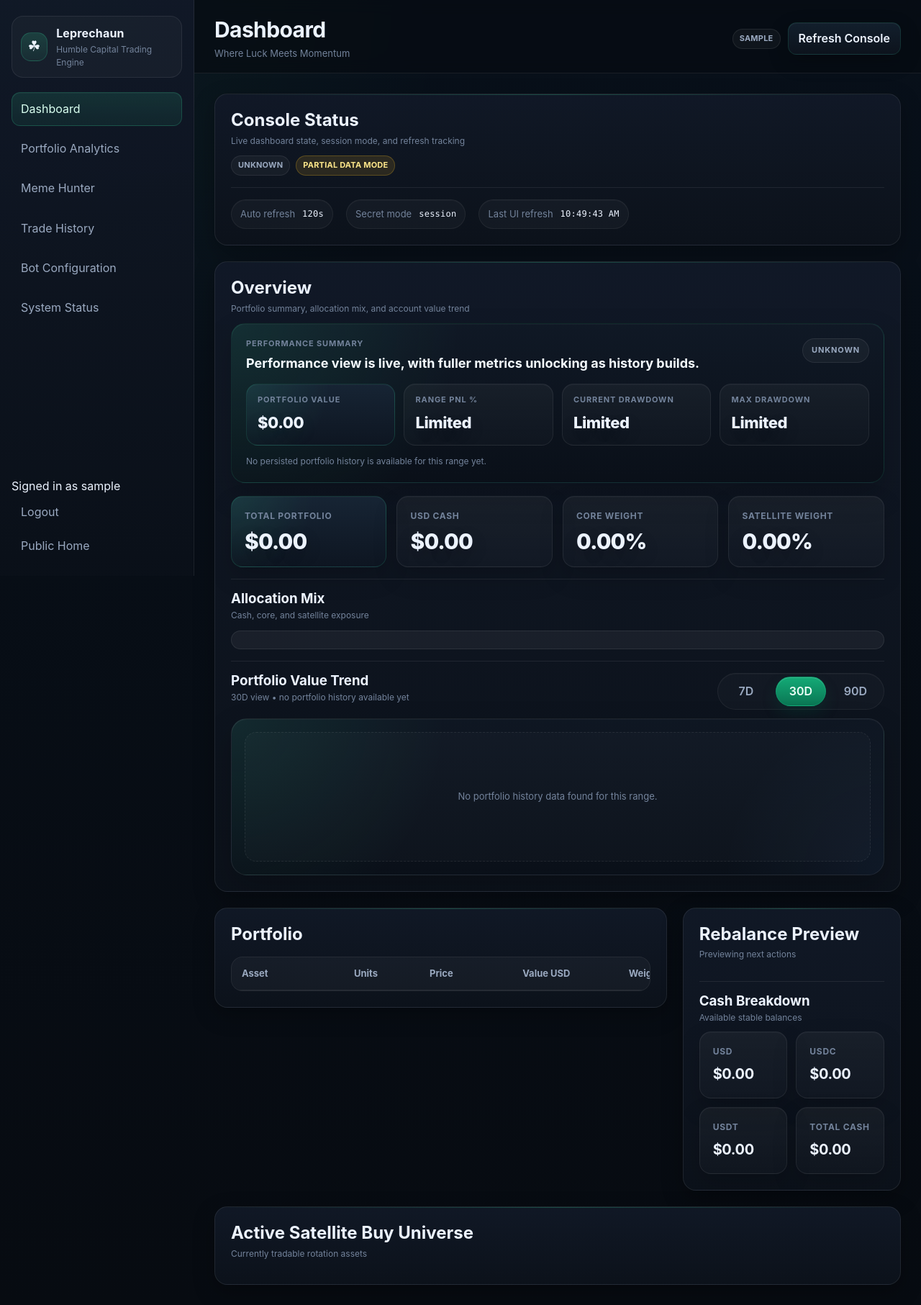
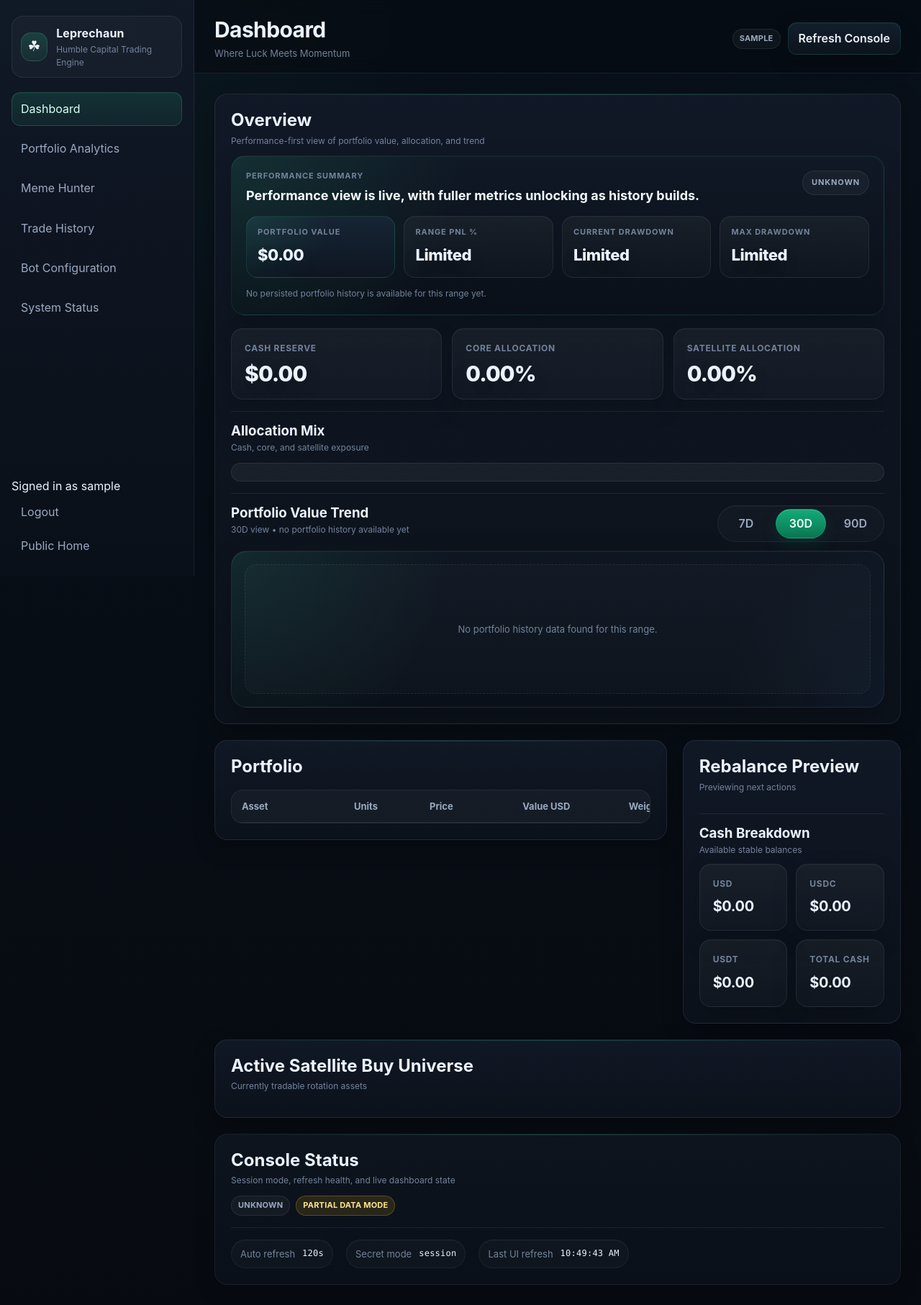
Before and after one commit to HumbleDrifter/humble-capital, a Flask app: page /dashboard in a window 1280 px wide. Shown: the whole page at 72% size. Run offline with Flask 3, Linux system fonts and the light colour scheme; the visitor is signed in with stand-in values (Sample User, id 1); data that the repository does not hold is empty; parts of the project's set-up code (start-up, migrations or seed data) failed here and were passed over; some libraries are stand-ins or nearby versions.

Commit message:
Clean up dashboard overview and move console status to bottom

```diff
--- a/static/css/app.css
+++ b/static/css/app.css
@@ -661,7 +661,7 @@ tbody tr:last-child td {
 
 .kpi-grid {
   display: grid;
-  grid-template-columns: repeat(4, minmax(0, 1fr));
+  grid-template-columns: repeat(3, minmax(0, 1fr));
   gap: 14px;
 }
 
@@ -783,6 +783,22 @@ tbody tr:last-child td {
   color: var(--text-dim);
   font-size: 12px;
   line-height: 1.6;
+}
+
+.dashboard-status-panel-bottom {
+  background:
+    linear-gradient(180deg, rgba(14, 21, 31, 0.96) 0%, rgba(10, 16, 25, 0.98) 100%);
+  border-color: rgba(255, 255, 255, 0.06);
+  box-shadow: 0 12px 28px rgba(0, 0, 0, 0.16);
+}
+
+.dashboard-status-panel-bottom .section-subtitle {
+  color: var(--text-dim);
+}
+
+.dashboard-status-panel-bottom .statusline-item {
+  background: rgba(255, 255, 255, 0.025);
+  border-color: rgba(255, 255, 255, 0.05);
 }
 
 .kpi-card,
--- a/templates/app/dashboard.html
+++ b/templates/app/dashboard.html
@@ -11,30 +11,11 @@
 {% block content %}
 <div class="grid cols-12 dashboard-grid">
 
-  <section class="panel span-12 dashboard-status-panel">
-    <div class="section-header">
-      <div>
-        <h2>Console Status</h2>
-        <p class="section-subtitle">Live dashboard state, session mode, and refresh tracking</p>
-      </div>
-    </div>
-
-    <div id="statusBadges"></div>
-
-    <div class="divider"></div>
-
-    <div class="statusline">
-      <div class="statusline-item"><span class="statusline-label">Auto refresh</span><span class="mono statusline-value">120s</span></div>
-      <div class="statusline-item"><span class="statusline-label">Secret mode</span><span class="mono statusline-value" id="secretMode"></span></div>
-      <div class="statusline-item"><span class="statusline-label">Last UI refresh</span><span class="mono statusline-value" id="uiRefresh">never</span></div>
-    </div>
-  </section>
-
   <section class="panel span-12 dashboard-overview-panel">
     <div class="section-header">
       <div>
         <h2>Overview</h2>
-        <p class="section-subtitle">Portfolio summary, allocation mix, and account value trend</p>
+        <p class="section-subtitle">Performance-first view of portfolio value, allocation, and trend</p>
       </div>
     </div>
 
@@ -68,23 +49,18 @@
     </div>
 
     <div class="kpi-grid">
-      <div class="kpi-card kpi-card-primary">
-        <div class="kpi-label">Total Portfolio</div>
-        <div class="kpi-value" id="kpiTotal">$0.00</div>
-      </div>
-
       <div class="kpi-card">
-        <div class="kpi-label">USD Cash</div>
+        <div class="kpi-label">Cash Reserve</div>
         <div class="kpi-value" id="kpiCash">$0.00</div>
       </div>
 
       <div class="kpi-card">
-        <div class="kpi-label">Core Weight</div>
+        <div class="kpi-label">Core Allocation</div>
         <div class="kpi-value" id="kpiCore">0.00%</div>
       </div>
 
       <div class="kpi-card">
-        <div class="kpi-label">Satellite Weight</div>
+        <div class="kpi-label">Satellite Allocation</div>
         <div class="kpi-value" id="kpiSat">0.00%</div>
       </div>
     </div>
@@ -201,6 +177,25 @@
     <div id="activeBuyUniverse"></div>
   </section>
 
+  <section class="panel span-12 dashboard-status-panel dashboard-status-panel-bottom">
+    <div class="section-header">
+      <div>
+        <h2>Console Status</h2>
+        <p class="section-subtitle">Session mode, refresh health, and live dashboard state</p>
+      </div>
+    </div>
+
+    <div id="statusBadges"></div>
+
+    <div class="divider"></div>
+
+    <div class="statusline">
+      <div class="statusline-item"><span class="statusline-label">Auto refresh</span><span class="mono statusline-value">120s</span></div>
+      <div class="statusline-item"><span class="statusline-label">Secret mode</span><span class="mono statusline-value" id="secretMode"></span></div>
+      <div class="statusline-item"><span class="statusline-label">Last UI refresh</span><span class="mono statusline-value" id="uiRefresh">never</span></div>
+    </div>
+  </section>
+
 </div>
 
 <script>
```
